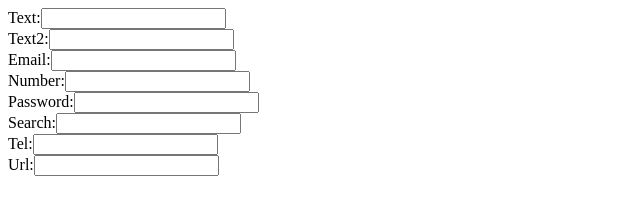
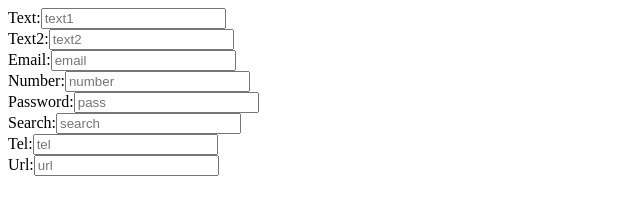
Before and after one commit to liweijian/liweijian.github.io, a plain HTML site: page index.html in a window 1280 px wide. Shown: the whole page, without its empty margins (0-640 px from the left). Drawn offline with Linux system fonts and the light colour scheme.

Commit message:
add placeholder

```diff
--- a/index.html
+++ b/index.html
@@ -1,11 +1,21 @@
-<meta name="viewport" content="width=device-width, initial-scale=1.0, minimum-scale=1.0, maximum-scale=1.0, user-scalable=no">
-<form>
-    <label for="txtInput">Text:</label><input type="text" id="text1"></input><br>
-    <label for="txtInput">Text2:</label><input type="text" id="text2" class="sl" name="57fae2f6fdcd094d725183d476ae22fd990bd5c422b22b46abd542c89120d571" value="" autocorrect="off" spellcheck="false" autocapitalize="off"/><br>
-    <label for="emailInput">Email:</label><input type="email" id="email"></input><br>
-    <label for="numberInput">Number:</label><input type="number" id="number"></input><br>
-    <label for="pswInput">Password:</label><input type="password" id="pass"></input><br>
-    <label for="searchInput">Search:</label><input type="search" id="search"></input><br>
-    <label for="TelInput">Tel:</label><input type="tel" id="tel"></input><br>
-    <label for="urlInput">Url:</label><input type="url" id="url"></input><br>
-</form>
+<!DOCTYPE html>
+<html>
+	<head>
+		<meta name="viewport" content="width=device-width, initial-scale=1.0, minimum-scale=1.0, maximum-scale=1.0, user-scalable=no">
+		<title>input输入框类型</title>
+	</head>
+	<body>
+		<div>
+			<form>
+				<label for="txtInput">Text:</label><input type="text" id="text1" placeholder="text1"></input><br>
+				<label for="txtInput">Text2:</label><input type="text" id="text2" placeholder="text2" class="sl" name="57fae2f6fdcd094d725183d476ae22fd990bd5c422b22b46abd542c89120d571" value="" autocorrect="off" spellcheck="false" autocapitalize="off"/><br>
+				<label for="emailInput">Email:</label><input type="email" id="email" placeholder="email"></input><br>
+				<label for="numberInput">Number:</label><input type="number" id="number" placeholder="number"></input><br>
+				<label for="pswInput">Password:</label><input type="password" id="pass" placeholder="pass"></input><br>
+				<label for="searchInput">Search:</label><input type="search" id="search" placeholder="search"></input><br>
+				<label for="TelInput">Tel:</label><input type="tel" id="tel" placeholder="tel"></input><br>
+				<label for="urlInput">Url:</label><input type="url" id="url" placeholder="url"></input><br>
+			</form>
+		</div>
+	</body>
+</html>
```
